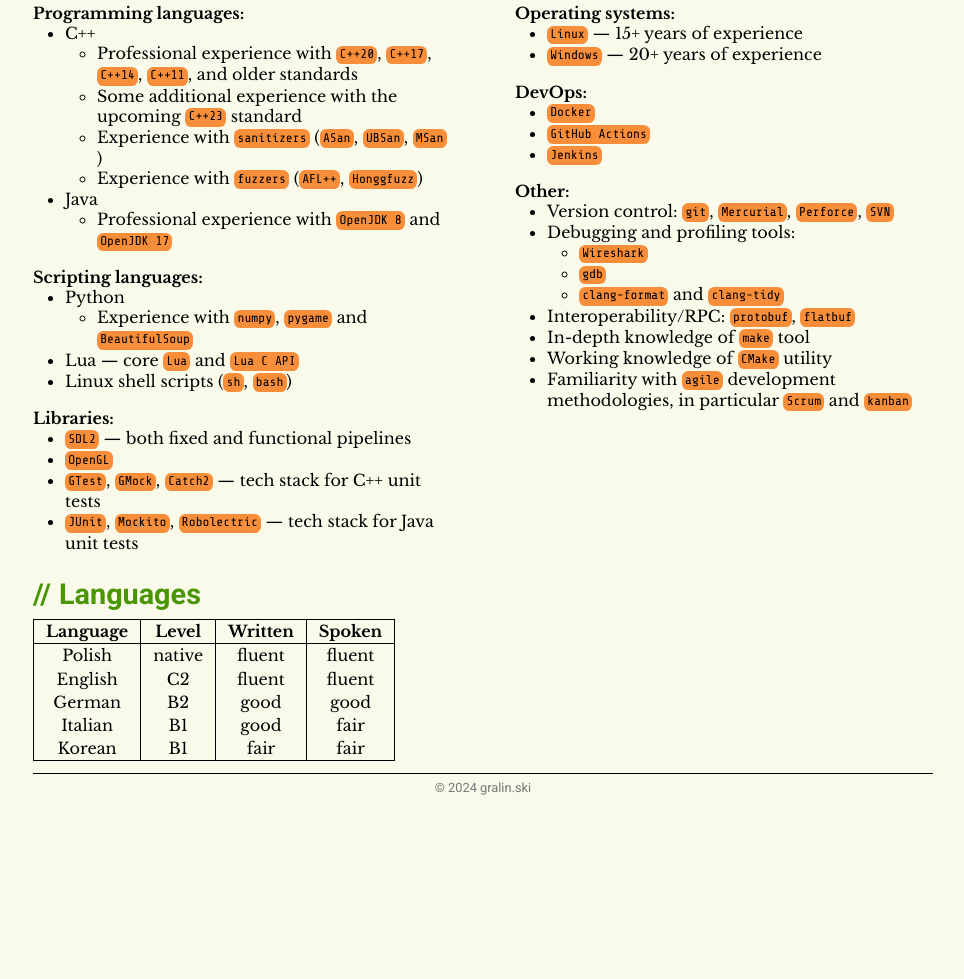
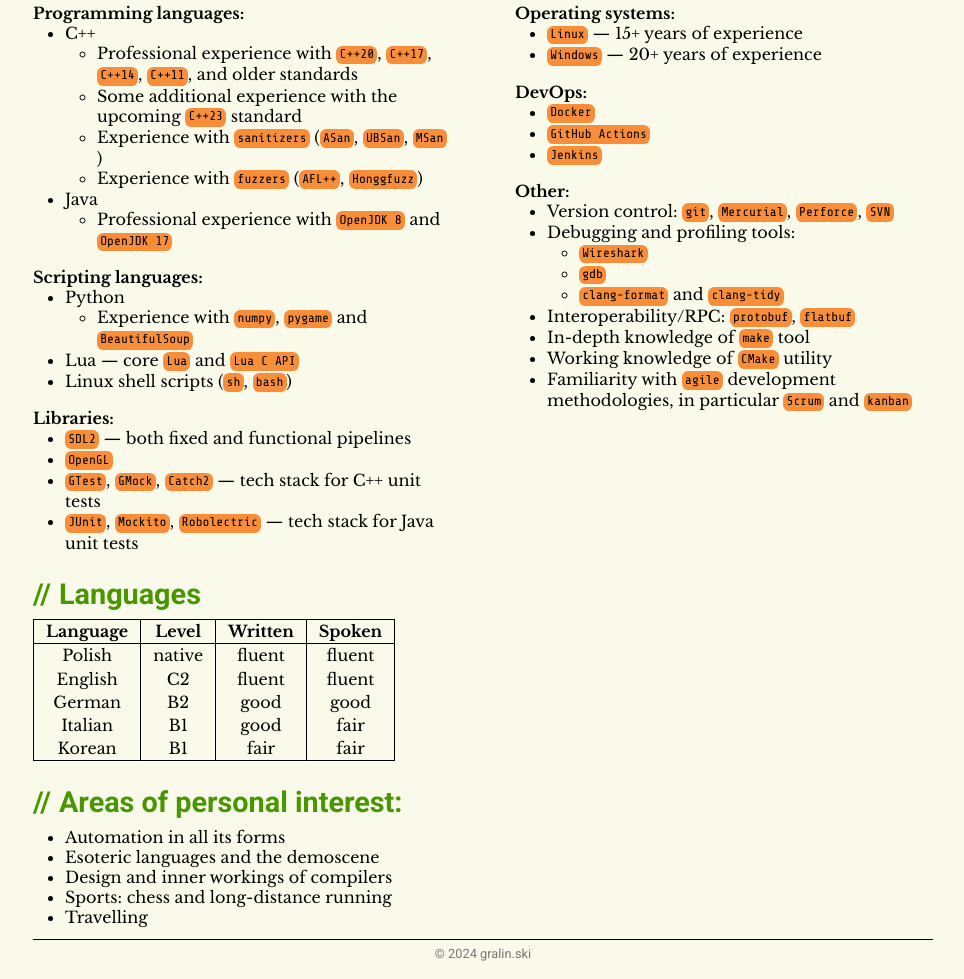
Before and after one commit to agral/gralin_ski, a plain HTML site: page cv/index.html in a window 1280 px wide. Shown: the part 1618-2597 px from the top of the page, without its empty margins (157-1121 px from the left). Before the commit the page ends 2431 px from the top, so only its background shows below. Drawn offline with nearby package versions, Linux system fonts and the light colour scheme.

Commit message:
Add "Areas of personal interest" section

```diff
--- a/cv/index.html
+++ b/cv/index.html
@@ -246,6 +246,17 @@
         <tr><td>Korean</td><td>B1</td><td>fair</td><td>fair</td></tr>
       </table>
     </section>
+
+    <h2>Areas of personal interest:</h2>
+    <section>
+      <ul>
+        <li>Automation in all its forms</li>
+        <li>Esoteric languages and the demoscene</li>
+        <li>Design and inner workings of compilers</li>
+        <li>Sports: chess and long-distance running</li>
+        <li>Travelling</li>
+      </ul>
+    </section>
   </main>
   <footer>
     <p>&copy; 2024 gralin.ski</p>
```
